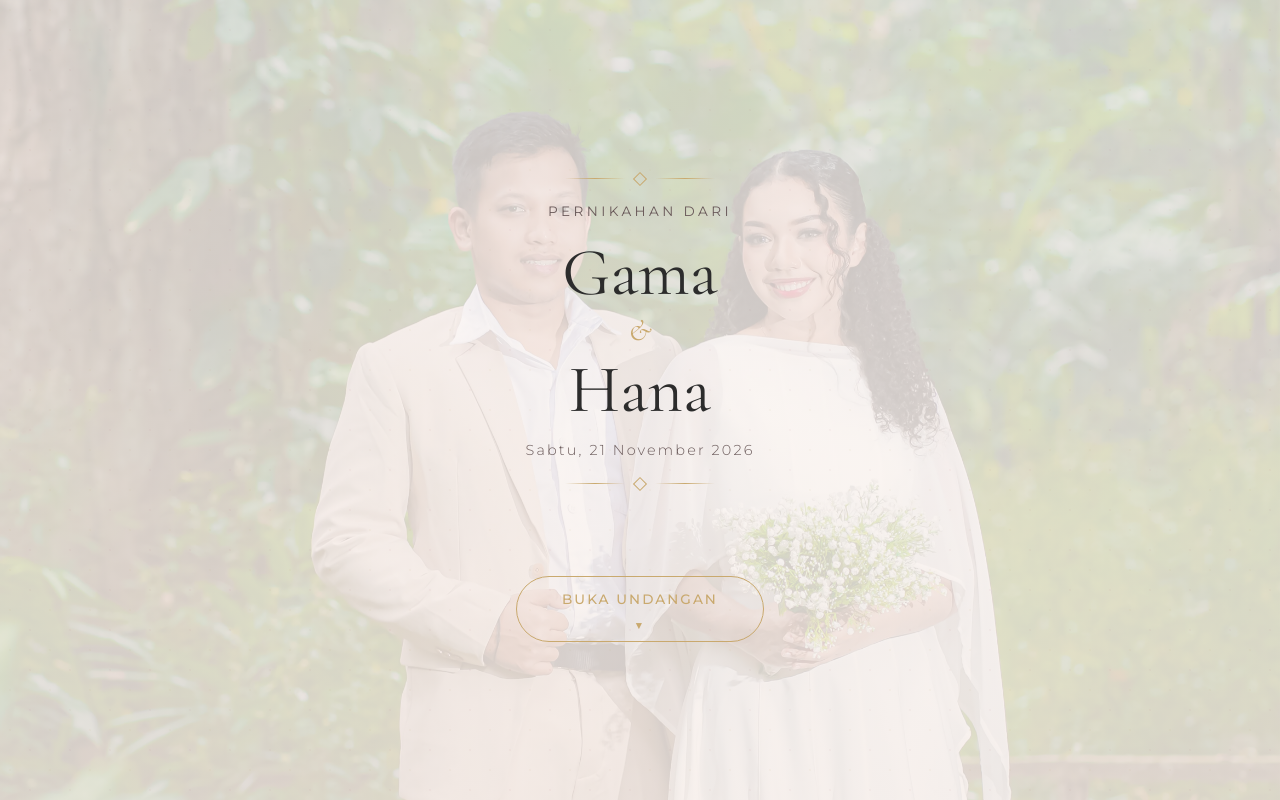
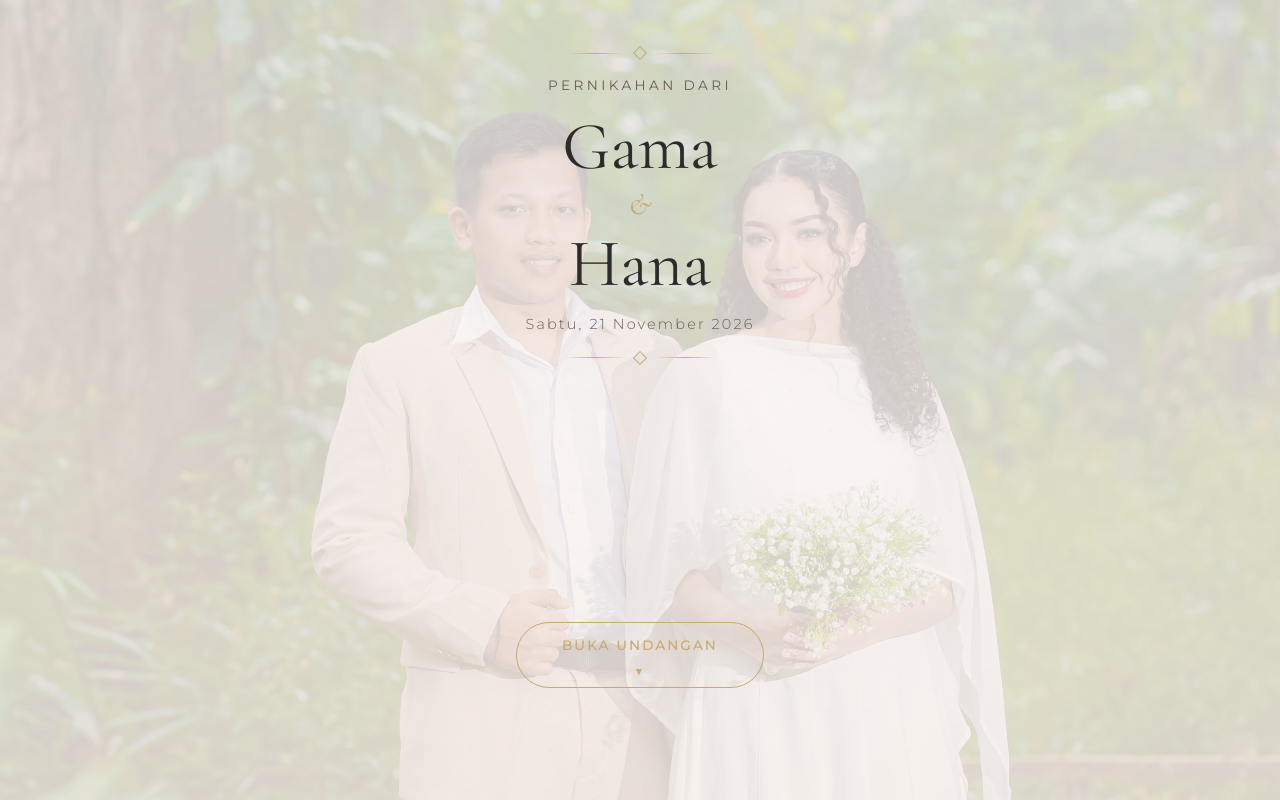
Before and after one commit to mlbb-sorkot/gama-hana, a plain HTML site: page index.html in a window 1280 px wide. Drawn offline with nearby package versions, Linux system fonts and the light colour scheme.

Commit message:
Adjust cover layout: separate header and raised open button to reveal couple portrait

```diff
--- a/css/style.css
+++ b/css/style.css
@@ -185,15 +185,37 @@ button {
 
 .cover__inner {
   text-align: center;
-  padding: 2.5rem 1.5rem;
-  padding-top: calc(2rem + env(safe-area-inset-top));
-  padding-bottom: calc(2rem + env(safe-area-inset-bottom));
+  padding: 1.5rem 1.5rem;
+  padding-top: calc(1.5rem + env(safe-area-inset-top));
+  padding-bottom: calc(5.5rem + env(safe-area-inset-bottom));
   margin: auto;
   position: relative;
   z-index: 1;
   animation: coverFadeIn 1.2s ease-out;
   max-width: 100vw;
   width: 100%;
+  min-height: 100vh;
+  min-height: 100dvh;
+  display: flex;
+  flex-direction: column;
+  justify-content: space-between;
+  align-items: center;
+}
+
+.cover__header {
+  width: 100%;
+  padding-top: 0.5rem;
+}
+
+.cover__spacer {
+  flex: 1;
+  min-height: 120px;
+  pointer-events: none;
+}
+
+.cover__footer {
+  width: 100%;
+  padding-bottom: 1.5rem;
 }
 
 @keyframes coverFadeIn {
--- a/index.html
+++ b/index.html
@@ -36,7 +36,8 @@
        ============================================================ -->
   <div id="cover" class="cover" role="dialog" aria-label="Wedding Invitation Cover">
     <div class="cover__inner">
-      <!-- Top ornament -->
+      <!-- Bagian Atas: Teks Judul & Mempelai -->
+      <div class="cover__header">
         <div class="ornament ornament--top" aria-hidden="true">
           <span class="ornament__line"></span>
           <span class="ornament__diamond"></span>
@@ -53,20 +54,23 @@
 
         <p class="cover__date">Sabtu, 21 November 2026</p>
 
-      <!-- Bottom ornament -->
         <div class="ornament ornament--bottom" aria-hidden="true">
           <span class="ornament__line"></span>
           <span class="ornament__diamond"></span>
           <span class="ornament__line"></span>
         </div>
+      </div>
 
-      <!-- Guest name (populated via JS from ?to= parameter) -->
-      <p class="cover__guest" id="guestGreeting"></p>
+      <!-- Area Tengah: Dibiarkan kosong/bersih untuk wajah mempelai -->
+      <div class="cover__spacer" aria-hidden="true"></div>
 
+      <!-- Bagian Bawah: Tombol Buka Undangan -->
+      <div class="cover__footer">
         <button class="cover__btn" id="openInvitation" aria-label="Open Invitation">
           <span class="cover__btn-text">Buka Undangan</span>
           <span class="cover__btn-icon" aria-hidden="true">▼</span>
         </button>
+      </div>
     </div>
   </div>
 
```
Lines whose indentation alone changed are shown as unchanged.
